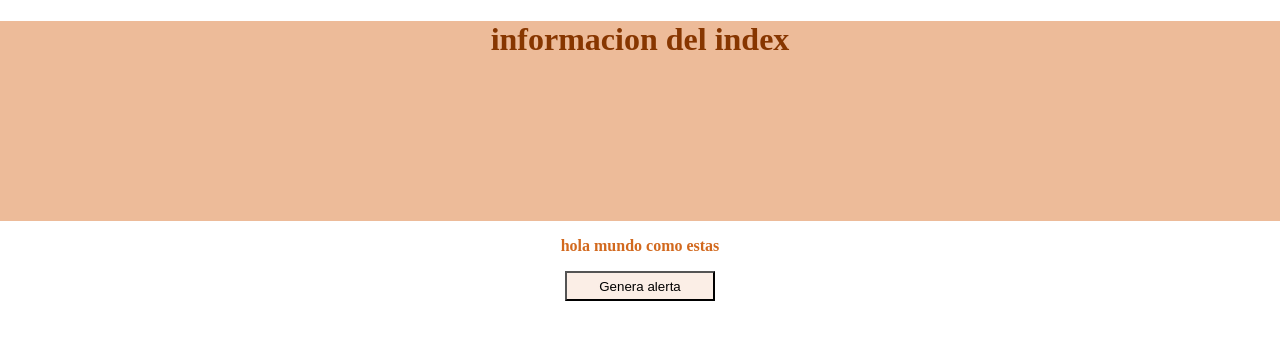
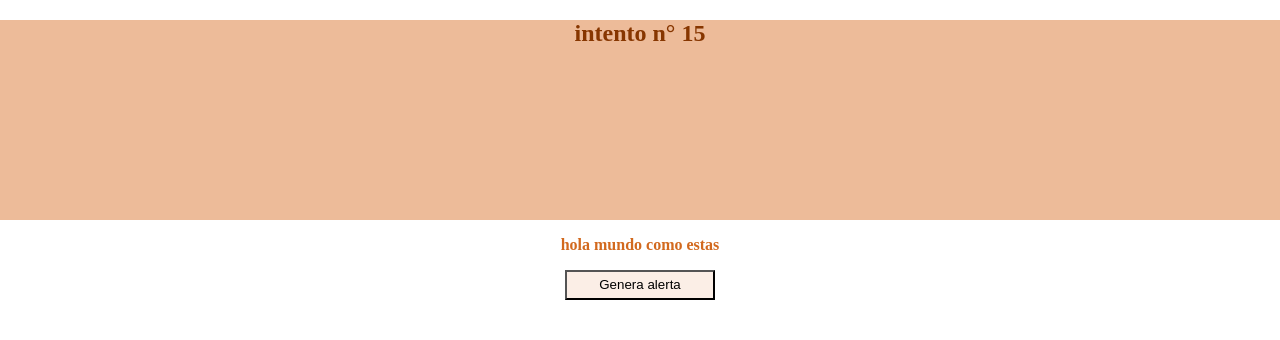
Before and after one commit to crisair/ejercicio_js, a website: page index.html in a window 1280 px wide. Drawn offline with Linux system fonts and the light colour scheme.

Commit message:
intento n°15

```diff
--- a/index.html
+++ b/index.html
@@ -6,14 +6,14 @@
     <meta name="viewport" content="width=device-width, initial-scale=1.0" >
 
 
-    <title>ejercicio  en clase </title>
+    <title>ejercicio en clases  </title>
     <link rel="stylesheet"  href="style.css"/>
 </head>
 
 <body>
     <header class ="encabezado">
 
-    <h1 class="titulo">informacion del index </h1>
+    <h2 class="titulo">intento n° 15</h2>
     </header >
     <section>
         <p class="parrafo">hola mundo como estas </p>
```
